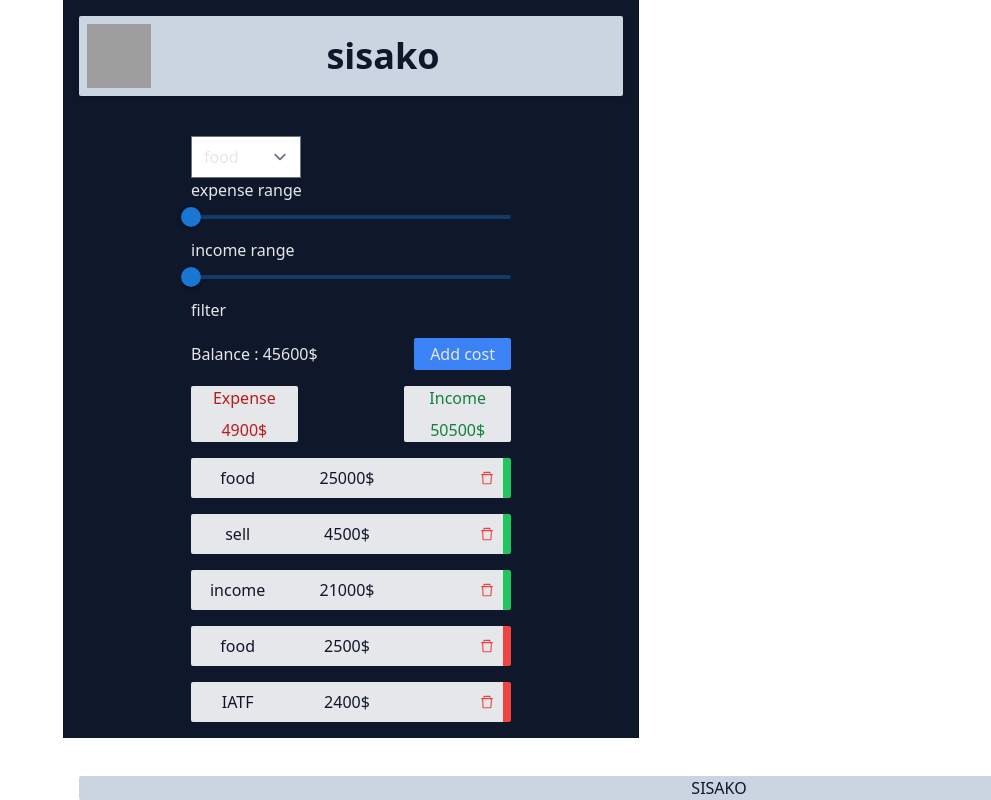
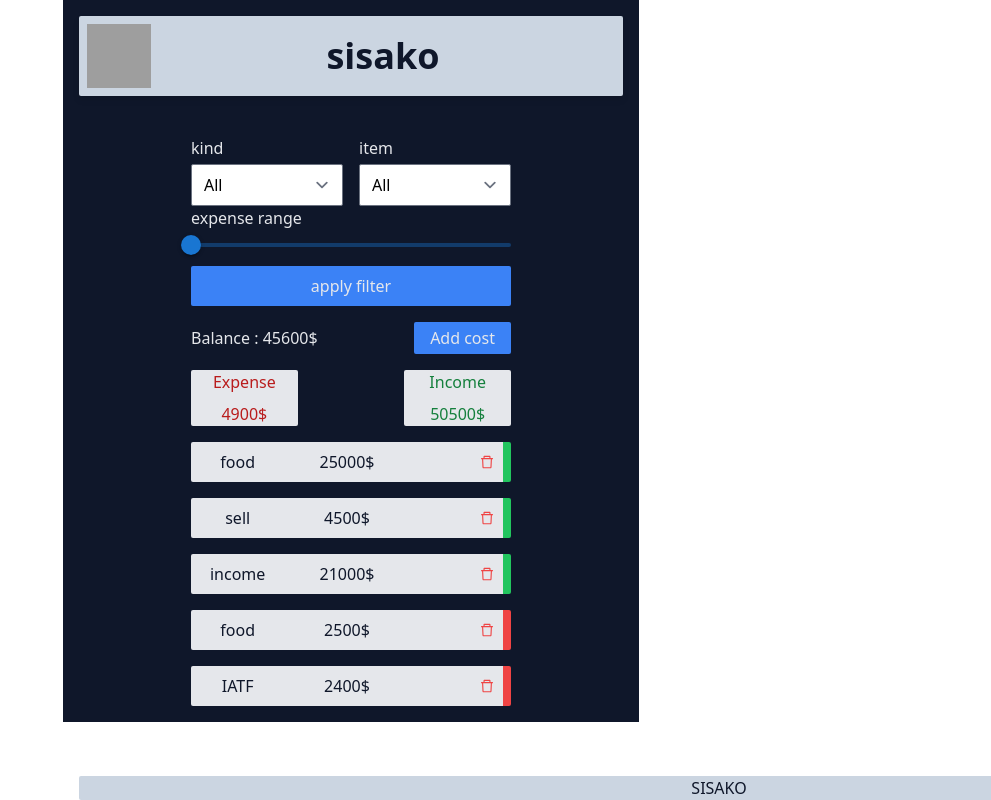
Before and after one commit to Arman-Abbasian/expense_tracker_app, a React (Create React App) app: page / in a window 1280 px wide. Shown: the whole page, without its empty margins (289-1280 px from the left). Built offline with nearby package versions, Linux system fonts and the light colour scheme; data requests are answered from the project's data file; grey boxes are pictures that could not be loaded.

Commit message:
make Filter component

```diff
--- a/src/components/Filter.jsx
+++ b/src/components/Filter.jsx
@@ -1,46 +1,58 @@
 import { Slider } from "@mui/material";
 import { useEffect, useState } from "react";
 import { tolerance } from "../utils/costCalculate";
+import { uniqueOption } from "../utils/uniqueValue";
 
-const Filter = ({filterOptions,balance}) => {
-    const [filter,setFilter]=useState({name:"",expenseRange:"",incomeRange:""});
+const Filter = ({filterOptions,balance,filter,changeFilterHandler,setFilterOption}) => {
     const [expenseTolerance,setExpenseTolerance]=useState(null);
+    const [uniqueName,setUniqueName]=useState([]);
 
     useEffect(()=>{
         const cal= tolerance(balance);
+        console.log(cal);
+    const unique=uniqueOption(balance);
+    console.log(unique)
+    setUniqueName(unique)
         setExpenseTolerance(cal);
      },[]);
 
-    const changeHandler=(e)=>{
-        setFilter({...filter,[e.target.name]:e.target.value});
-    };
+
     const submitHandler=(e)=>{
         e.preventDefault();
-        console.log(filter)
+        setFilterOption(filter)
 };
 
     return (
         <div>
+            {balance && expenseTolerance && uniqueName &&
            <form onSubmit={submitHandler}>
-           <select name="name" onChange={changeHandler}>
-                <option>food</option>
-                <option>income</option>
-            </select>
-           {expenseTolerance &&
-             <>
+                <div className="flex justify-between items-center gap-4">
+                    <div className="flex flex-col justify-center items-start gap-1 w-full">
+                        <label>kind</label>
+                        <select name="kind" value={filter.kind} onChange={changeFilterHandler} className="text-black w-full rounded-sm">
+                            <option>All</option>
+                            <option>income</option>
+                            <option>expense</option>
+                        </select>
+                    </div>
+
+                    <div className="flex flex-col justify-center items-start gap-1 w-full">
+                        <label>item</label>
+                        <select name="name" value={filter.name} onChange={changeFilterHandler} className="text-black w-full rounded-sm">
+                            <option vlaue="">All</option>
+                            {uniqueName.map(item=>{
+                                return <option key={item} value={item}>{item}</option>
+                            })}
+                        </select>
+                    </div>
+                </div>
                 <div>
                     <label htmlFor="expense">expense range</label>
-                    <Slider defaultValue={expenseTolerance.minExpense} min={expenseTolerance.minExpense} max={expenseTolerance.maxExpense} onChange={changeHandler} name="expenseRange" aria-label="Default" valueLabelDisplay="auto" />
+                    <Slider defaultValue={expenseTolerance.minCost} value={filter.expenseRange} min={expenseTolerance.minCost} max={expenseTolerance.maxCost} onChange={changeFilterHandler} name="costRange" aria-label="Default" valueLabelDisplay="auto" />
                 </div>
-                <div>
-                    <label htmlFor="income">income range</label>
-                    <Slider defaultValue={expenseTolerance.minIncome} min={expenseTolerance.minIncome} max={expenseTolerance.maxIncome}  onChange={changeHandler} name="incomeRange" aria-label="Default" valueLabelDisplay="auto" />
-                </div>
-             </>
-
+                <input type="submit" value="apply filter" className="w-full p-2 bg-blue-500 rounded-sm cursor-pointer hover:bg-blue-400" />
+           </form>
            }
-           <input type="submit" value="filter" />
-           </form>
         </div>
      );
 }
--- a/src/container/Balance.jsx
+++ b/src/container/Balance.jsx
@@ -9,6 +9,7 @@ import ShowTotalCosts from "../components/ShowTotalCosts";
 import { costCalculate } from "../utils/costCalculate";
 import Filter from '../components/Filter';
 import { tolerance } from "../utils/costCalculate";
+import { filterValue } from "../utils/filterValue";
 
 
 const Balance = () => {
@@ -17,6 +18,7 @@ const Balance = () => {
     const [expense,setExpense]=useState({income:0,expense:0});
     const [showForm,setShowForm]=useState(false);
     const [costItem,setCostItem]=useState(null);
+    const [filter,setFilter]=useState({name:"",costRange:0,kind:""});
 
     const fetchData=()=>{
         setBalance({balance:null,error:null,loading:true})
@@ -34,7 +36,6 @@ const Balance = () => {
 
     useEffect(()=>{
         fetchData();
-
     },[]);
 
     const addOneConstHandler=(formData)=>{
@@ -70,8 +71,14 @@ const Balance = () => {
     const closeCostDetail=()=>{
         setCostItem(null);
     };
-    const filterOptions=(options)=>{
-        console.log(options);
+    const changeFilterHandler=(e)=>{
+        console.log(e.target)
+        setFilter({...filter,[e.target.name]:e.target.value});
+    };
+    const filterOption=(option)=>{
+        setFilter(option);
+        const conc=filterValue(showBalance,filter);
+        console.log(conc)
     }
 
     const rendered=()=>{
@@ -80,7 +87,7 @@ const Balance = () => {
         if(!balance.balance) return <p>no const existed</p>
         return (
                 <div className="container flex flex-col mx-auto gap-4 max-w-xs">
-                    <Filter filterOptions={filterOptions} balance={balance.balance}/>
+                    <Filter balance={balance.balance} filter={filter} changeFilterHandler={changeFilterHandler} setFilterOption={filterOption}/>
                     <div className="flex items-center justify-between">
                         <p>Balance : {expense.income-expense.expense}$</p>
                         <button className="w-30 h-5 rounded-sm bg-blue-500 bg p-4 flex justify-center items-center" onClick={()=>setShowForm(!showForm)}>{showForm ? `close Form` :'Add cost'}</button>
--- a/src/utils/costCalculate.js
+++ b/src/utils/costCalculate.js
@@ -17,16 +17,24 @@ data.forEach(item => {
 return ({income,expense})
 };
 
+// export const tolerance=(balance)=>{
+//     const expense=balance.filter(item=>item.type==="expense");
+//     const income=balance.filter(item=>item.type==="income");
+//     const expenseArray=expense.map(item=>item.cost);
+//     const incomeArray=income.map(item=>item.cost);
+
+//     const maxExpense = Math.max(...expenseArray)
+//     const minExpense = Math.min(...expenseArray)
+//     const maxIncome = Math.max(...incomeArray)
+//     const minIncome = Math.min(...incomeArray)
+//     return {maxExpense,minExpense,maxIncome,minIncome};
+
+// }
 export const tolerance=(balance)=>{
-    const expense=balance.filter(item=>item.type==="expense");
-    const income=balance.filter(item=>item.type==="income");
-    const expenseArray=expense.map(item=>item.cost);
-    const incomeArray=income.map(item=>item.cost);
+    const cost=balance.map(item=>item.cost);
 
-    const maxExpense = Math.max(...expenseArray)
-    const minExpense = Math.min(...expenseArray)
-    const maxIncome = Math.max(...incomeArray)
-    const minIncome = Math.min(...incomeArray)
-    return {maxExpense,minExpense,maxIncome,minIncome};
+    const maxCost = Math.max(...cost)
+    const minCost = Math.min(...cost)
+    return {maxCost,minCost};
 
 }
--- /dev/null
+++ b/src/utils/filterValue.js
@@ -0,0 +1,12 @@
+export const filterValue=(balance,filters)=>{
+    console.log(balance);
+    console.log(filters)
+    const fiterKind=balance.filter(item=>item.type.includes(filters.kind));
+    console.log(fiterKind);
+    const filterName=fiterKind.filter(item=>item.name.includes(filters.name));
+    console.log(filterName);
+    const filterCostRange=filterName.filter(item=>parseFloat(item.cost)<=filters.costRange);
+    console.log(filterCostRange)
+    return filterCostRange;
+
+}
--- /dev/null
+++ b/src/utils/uniqueValue.js
@@ -0,0 +1,4 @@
+export const uniqueOption=(balance,el)=>{
+    const unique = [...new Set(balance.map(item => item.name))];
+    return unique
+}
```
